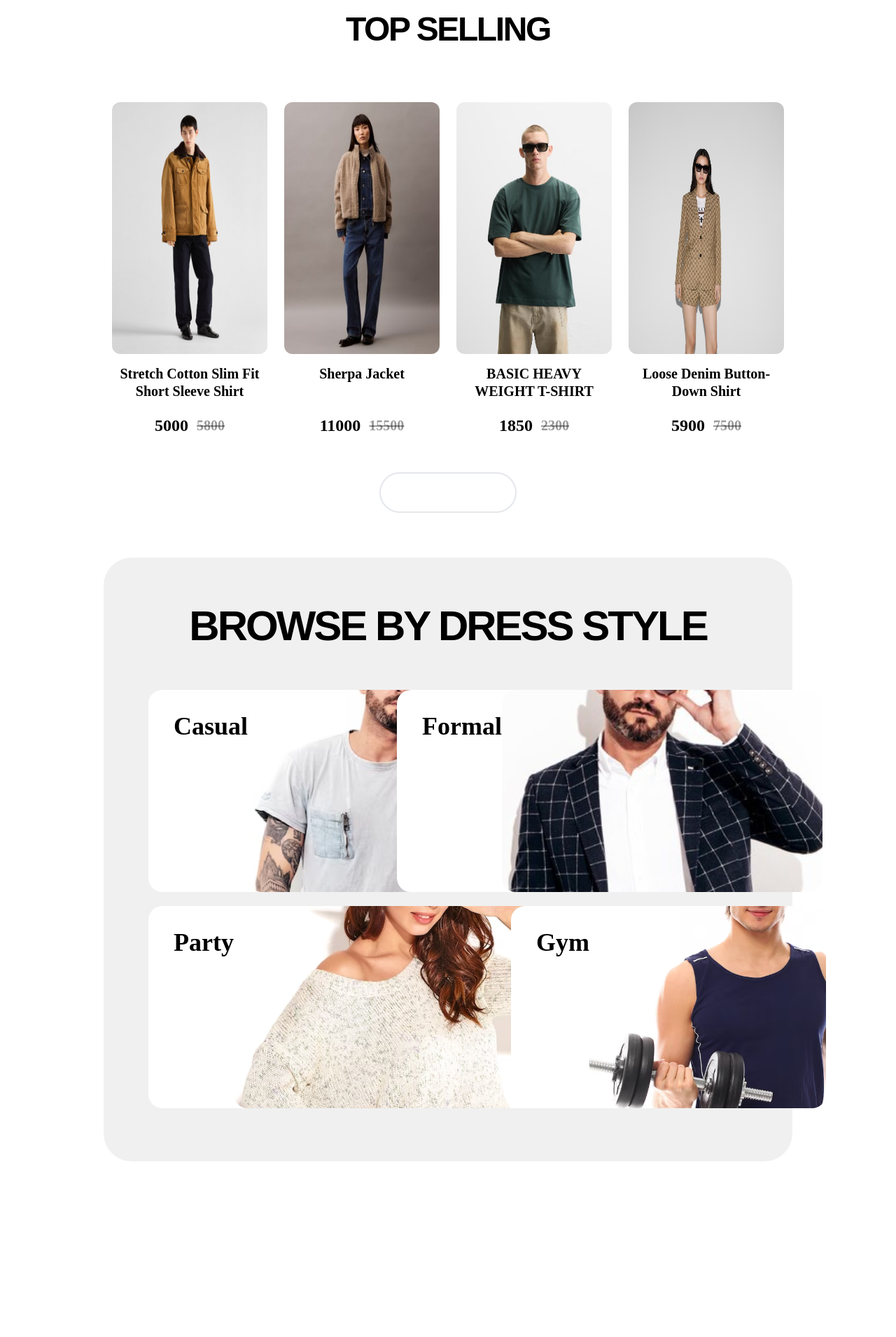
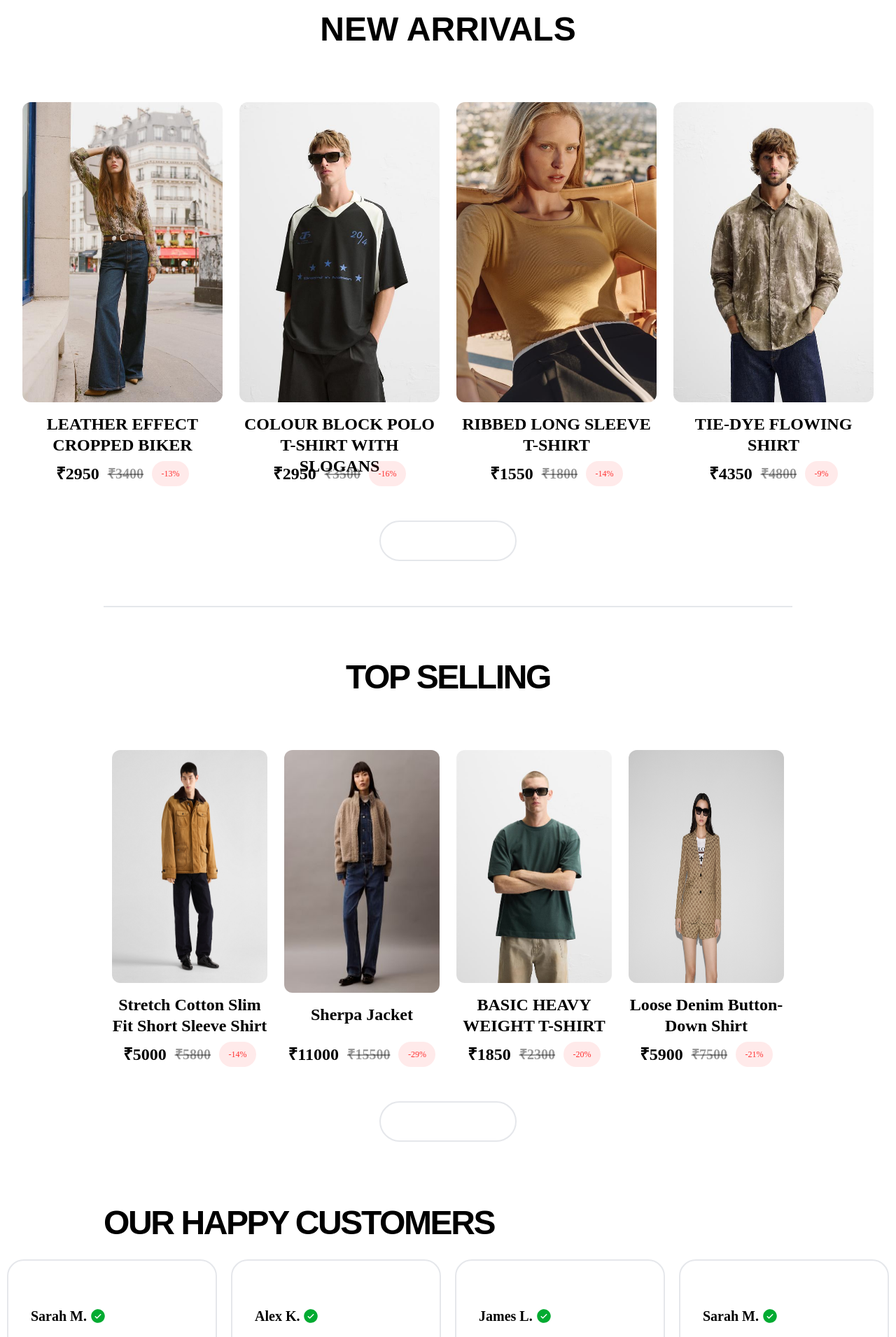
Before and after one commit to Raman1710/ecommerce-shop.co-, a React (Vite) app: page / in a window 1280 px wide. Shown: the part 940-2851 px from the top of the page at 70% size. Before the commit the page ends 2600 px from the top, so only its background shows below. Built offline with nearby package versions, Linux system fonts and the light colour scheme.

Commit message:
Testimonial and Carousel Component added, Minor changes in other files

```diff
--- a/src/App.jsx
+++ b/src/App.jsx
@@ -13,7 +13,7 @@ function App() {
 
   return (
     <BrowserRouter>
-     <Banner/>
+      <Banner/>
       <Navbar/>
 
     <Routes>
--- a/src/Components/DressStyle/DressStyle.jsx
+++ b/src/Components/DressStyle/DressStyle.jsx
@@ -4,33 +4,42 @@ import Casual from '../Assets/CasualModel.svg'
 import Gym from '../Assets/GymModel.svg'
 import Party from '../Assets/PartyModel.svg'
 import Formal from '../Assets/FormalModel.svg'
+import { Link } from 'react-router-dom'
 
 function DressStyle() {
     return (
-    <div className='bg-[#f0f0f0] mx-[148px]  rounded-[40px] flex flex-col justify-center mt-16'>
+        <div className='bg-[#f0f0f0] mx-[148px]  rounded-[40px] flex flex-col justify-center my-16'>
             <h1 className=' font-integral text-6xl font-extrabold pt-[68px] pb-[61px] tracking-tighter text-center'>BROWSE BY DRESS STYLE</h1>
             <div className='mx-[64px] flex flex-row gap-[57px]'>
+                <Link to='/casual'>
                 <div className='bg-white w-[407px] h-[289px] rounded-[20px] flex flex-row bg-cover'>
                     <p className='font-satoshi-bold font-bold text-[36px]  mt-[25px] ml-[36px]'>Casual</p>
-                <img src={Casual} className='w-full h-full object-cover rounded-[20px]'/>
+                    <img src={Casual} className='w-full h-full object-cover rounded-[20px]' />
                 </div>
+                </Link>
+
+                <Link to='/formal'>
                 <div className='bg-white w-[684px] h-[289px] rounded-[20px] flex flex-row bg-cover'>
                     <p className='font-satoshi-bold font-bold text-[36px]  mt-[25px] ml-[36px]'>Formal</p>
                     <img src={Formal} className='w-full h-full object-cover rounded-[20px]' />
                 </div>
+                </Link>
             </div>
 
-
             <div className='mx-[64px] flex flex-row gap-[20px] mt-[20px]'>
+                <Link to='/party'>
                     <div className='bg-white w-[600px] h-[289px] rounded-[20px] flex flex-row bg-cover'>
                         <p className='font-satoshi-bold font-bold text-[36px] mt-[25px] ml-[36px]'>Party</p>
                         <img src={Party} className='w-full h-full object-cover rounded-[20px]' />
                     </div>
+                </Link>
 
+                <Link to='/gym'>
                 <div className='bg-white w-[407px] h-[289px] rounded-[20px] flex flex-row bg-cover mb-[76px]'>
                     <p className='font-satoshi-bold font-bold text-[36px] mt-[25px] ml-[36px]'>Gym</p>
                     <img src={Gym} className='w-full h-full object-cover rounded-[20px]' />
                 </div>
+                </Link>
             </div>
 
 
--- a/src/Components/Items/Items.jsx
+++ b/src/Components/Items/Items.jsx
@@ -1,17 +1,23 @@
 import React from 'react'
-import PrimaryButton from '../Buttons/PrimaryButton'
 
 function Items(props) {
+  const newPrice = parseFloat(props.new_price);
+  const oldPrice = parseFloat(props.old_price);
+  const discountPercentage = ((oldPrice - newPrice) / oldPrice) * 100;
+
   return (
-    <div className='flex flex-col items-start  hover:bg-[#F2F0F1] rounded-3xl p-3 w-[310px]'>
-        <img src={props.image} className='w-[340x] h-[360px] rounded-xl'/>
-        <p className=' font-satoshi-bold font-bold text-[20px] mt-4 mb-2 text-center w-full leading-tight h-[60px]'>{props.name}</p>
+    <div className='flex flex-col items-start  hover:bg-[#F0EEED] hover:border-2 hover:scale-105 rounded-3xl p-3 w-[310px]'>
+        <img src={props.image} className='rounded-xl flex justify-center w-full h-full'/>
+        <p className=' font-satoshi-bold font-bold text-[24px] mt-4 mb-2 text-center w-full leading-tight h-[60px]'>{props.name}</p>
         <div className='flex flex-row gap-3 justify-center w-full'>
             <div className=' font-satoshi-bold font-bold text-[24px]'>
-                {props.new_price}
+            ₹{newPrice.toFixed(0)}
             </div>
             <div className='font-satoshi-bold font-bold text-[20px] line-through text-black/40 flex items-center'>
-                {props.old_price}
+            ₹{oldPrice.toFixed(0)}
+            </div>
+            <div className='bg-[#ff3333]/10 text-[#ff3333]/100 flex justify-center items-center  rounded-[62px] text-[12px] px-[13.5px] py-[6px] font-satoshi-regular font-medium'>
+              -{discountPercentage.toFixed(0)}%
             </div>
         </div>
 
--- a/src/Components/Navbar/Navbar.jsx
+++ b/src/Components/Navbar/Navbar.jsx
@@ -17,10 +17,10 @@ function Nav () {
           </div>
           <div className='flex justify-center '>
             <ul className='flex justify-center items-center gap-6 '>
-              <li className='relative flex justify-between text-base gap-2  font-satoshi-regular ' onClick={()=>{setMenu("shop")}} > <Link to='/' className='flex '  >Shop<img src= {dropdown} className='flex justify-center items-center' /></Link>{menu==='shop'?<hr className=' border-0 bg-black w-11/12 h-1 absolute bottom-[-6px] left-0'/>:<></>} </li>
-              <li className='relative text-base font-satoshi-regular ' onClick={()=>{setMenu("on-sale")}}><Link to='/on-sale'>On Sale</Link>{menu==='on-sale'?<hr className=' border-0 bg-black w-11/12 h-1 absolute bottom-[-6px] left-0'/>:<></>}</li>
-              <li className='relative text-base font-satoshi-regular ' onClick={()=>{setMenu("new-arrivals")}} > <Link to='/new-arrivals'>New Arrivals</Link>{menu==='new-arrivals'?<hr className=' border-0 bg-black w-11/12 h-1 absolute bottom-[-6px] left-0'/>:<></>} </li>
-              <li className='relative text-base font-satoshi-regular ' onClick={()=>{setMenu("brands")}}><Link to='/brands'>Brands</Link>{menu==='brands'?<hr className=' border-0 bg-black w-11/12 h-1 absolute bottom-[-6px] left-0'/>:<></>}</li>
+              <li className='relative flex justify-between text-base gap-2  font-satoshi-regular hover:font-semibold  ' onClick={()=>{setMenu("shop")}} > <Link to='/' className='flex '  >Shop<img src= {dropdown} className='flex justify-center items-center' /></Link>{menu==='shop'?<hr className=' border-0 bg-black w-11/12 h-1 absolute bottom-[-6px] left-0'/>:<></>} </li>
+              <li className='relative text-base font-satoshi-regular hover:font-semibold ' onClick={()=>{setMenu("on-sale")}}><Link to='/on-sale'>On Sale</Link>{menu==='on-sale'?<hr className=' border-0 bg-black w-11/12 h-1 absolute bottom-[-6px] left-0'/>:<></>}</li>
+              <li className='relative text-base font-satoshi-regular hover:font-semibold' onClick={()=>{setMenu("new-arrivals")}} > <Link to='/new-arrivals'>New Arrivals</Link>{menu==='new-arrivals'?<hr className=' border-0 bg-black w-11/12 h-1 absolute bottom-[-6px] left-0'/>:<></>} </li>
+              <li className='relative text-base font-satoshi-regular hover:font-semibold' onClick={()=>{setMenu("brands")}}><Link to='/brands'>Brands</Link>{menu==='brands'?<hr className=' border-0 bg-black w-11/12 h-1 absolute bottom-[-6px] left-0'/>:<></>}</li>
             </ul>
           </div>
           <div className='flex bg-[#f0f0f0]  w-[582px] rounded-[67px]'>
--- a/src/Components/NewArrivals/NewArrivals.jsx
+++ b/src/Components/NewArrivals/NewArrivals.jsx
@@ -1,11 +1,19 @@
 import React from 'react'
-import Card from '../Card/Card'
+import PrimaryButton from '../Buttons/PrimaryButton'
+import new_collections from '../Assets/new_collections'
+import Items from '../Items/Items'
 
 function NewArrivals() {
   return (
-    <div>NewArrivals
+    <div className=' my-16 mx-[148px] flex flex-col items-center border-b-2'>
+      <h1 className=' font-black font-integral text-[48px] mb-14'>NEW ARRIVALS</h1>
+      <div className='flex flex-row'>
+        {new_collections.map((item, i) => {
+            return <Items key= {i} id={item.id} name={item.name} image={item.image} new_price={item.new_price} old_price={item.old_price}/>
+        })}
+        </div>
+      <PrimaryButton className=" bg-white text-black border-2 font-medium  mt-9 mb-16 hover:bg-black hover:text-white ">View All</PrimaryButton>
 
-        <Card/>
     </div>
   )
 }
--- /dev/null
+++ b/src/Components/Testimonials/Carousel.jsx
@@ -0,0 +1,17 @@
+import React from 'react'
+import verified from '../Assets/verified.svg'
+import './Carousel.css'
+
+function Carousel({name, message}) {
+  return (
+    <div className='w-[400px] h-[240px] border-2 rounded-3xl mx-[10px]'>
+        <div className='mx-8 mt-16'>
+               <p className='flex flex-row justify-start gap-1 font-satoshi-bold font-semibold text-[20px]'> {name} <img src={verified} className=''/></p>
+                <p className=' font-satoshi-regular text-[16px] text-black/60 mt-3'>&quot;{message}&quot;</p>
+        </div>
+
+    </div>
+  )
+}
+
+export default Carousel
--- /dev/null
+++ b/src/Components/Testimonials/Testimonials.jsx
@@ -0,0 +1,22 @@
+import React from 'react'
+import Carousel from './Carousel'
+
+function Testimonials() {
+  return (
+    <div className=' mt-20 '>
+        <div className='mx-[148px]'>
+            <p className=' font-integral font-black text-[48px] tracking-tighter'>OUR HAPPY CUSTOMERS</p>
+        </div>
+
+        <div className='flex flex-row mt-4'>
+        <Carousel name='Sarah M.' message= 'I am blown away by the quality and style of the clothes I received from Shop.co. From casual wear to elegant dresses, every piece I have bought has exceeded my expectations.' />
+        <Carousel name='Alex K.' message= 'Finding clothes that align with my personal style used to be a challenge until I discovered Shop.co. The range of options they offer is truly remarkable, catering to a variety of tastes and occasions.' />
+        <Carousel name='James L.' message= "As someone who's always on the lookout for unique fashion pieces, I'm thrilled to have stumbled upon Shop.co. The selection of clothes is not only diverse but also on-point with the latest trends." />
+        <Carousel name='Sarah M.' message= 'I am blown away by the quality and style of the clothes I received from Shop.co. From casual wear to elegant dresses, every piece I have bought has exceeded my expectations.' />
+        </div>
+
+    </div>
+  )
+}
+
+export default Testimonials
--- a/src/Pages/Shop.jsx
+++ b/src/Pages/Shop.jsx
@@ -4,6 +4,8 @@ import HeroSection from '../Components/HeroSection/HeroSection'
 import Brand from '../Components/Brand/Brand'
 import DressStyle from '../Components/DressStyle/DressStyle'
 import TopSelling from '../Components/TopSelling/TopSelling'
+import NewArrivals from '../Components/NewArrivals/NewArrivals'
+import Testimonials from '../Components/Testimonials/Testimonials'
 
 
 function Shop() {
@@ -11,7 +13,9 @@ function Shop() {
     <>
       <HeroSection/>
       <Brand/>
+      <NewArrivals/>
       <TopSelling/>
+      <Testimonials/>
       <DressStyle/>
     </>
   )
```
Also changed, not shown: src/Components/Assets/verified.svg (added), src/Components/Testimonials/Carousel.css (added). Lines whose indentation alone changed are shown as unchanged.
